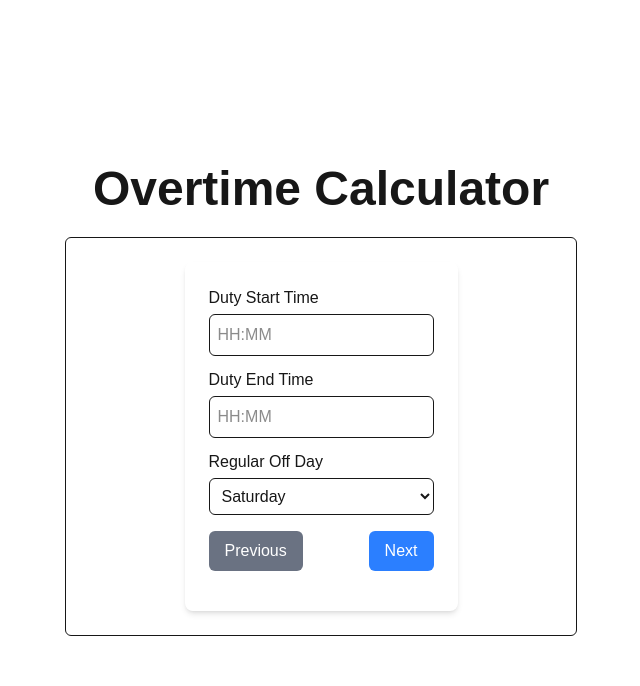
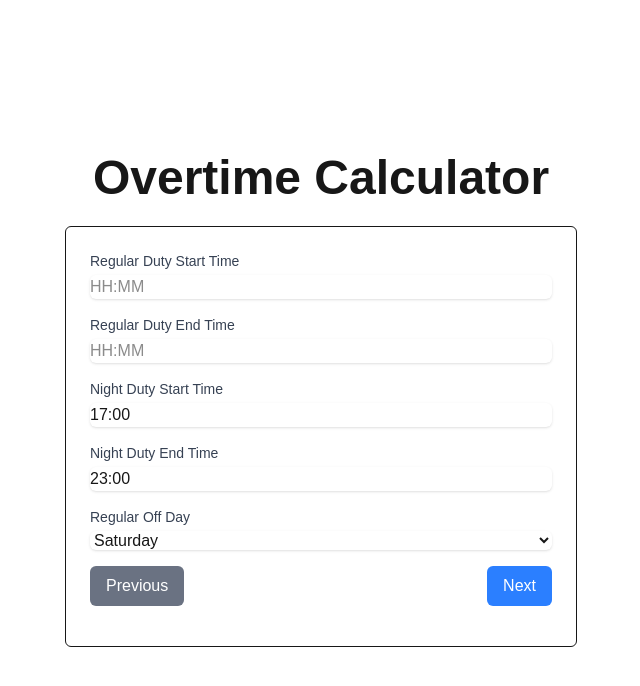
Before and after one commit to tripatheesaman/overtime-app-nac, a Next.js app: page / in a window 1280 px wide. Both pictures are taken after typing "Sample", "Sample", "Sample" into the empty fields and a click on the button "Next". Shown: the top 686 px of the page, without its empty margins (319-959 px from the left). Built offline with nearby package versions, Linux system fonts and the light colour scheme.

Commit message:
Fixed night time data processing logic and implemented level 1

```diff
--- a/app/api/overtime/route.ts
+++ b/app/api/overtime/route.ts
@@ -144,7 +144,9 @@ export const POST = async (req: NextRequest) => {
     data.nightDutyDays,
     data.dutyStartTime,
     data.dutyEndTime,
-    data.regularOffDay
+    data.regularOffDay,
+    data.nightDutyStartTime,
+    data.nightDutyEndTime
   );
   // console.log(overTimeData)
   return NextResponse.json(
--- a/app/components/input-form/Step2.tsx
+++ b/app/components/input-form/Step2.tsx
@@ -9,6 +9,12 @@ const schema = z.object({
     .string()
     .regex(/^([01]\d|2[0-3]):([0-5]\d)$/, "Invalid time format! Use HH:MM"),
   dutyEndTime: z
+    .string()
+    .regex(/^([01]\d|2[0-3]):([0-5]\d)$/, "Invalid time format! Use HH:MM"),
+  nightDutyStartTime: z
+    .string()
+    .regex(/^([01]\d|2[0-3]):([0-5]\d)$/, "Invalid time format! Use HH:MM"),
+  nightDutyEndTime: z
     .string()
     .regex(/^([01]\d|2[0-3]):([0-5]\d)$/, "Invalid time format! Use HH:MM"),
   regularOffDay: z.enum([
@@ -27,72 +33,119 @@ const { step, setStep, formData, setFormData } = useFormContext();
 const {
     register, handleSubmit, formState:{errors}
 } = useForm({
-    defaultValues:formData,
+    defaultValues:{
+        dutyStartTime: formData.dutyStartTime,
+        dutyEndTime: formData.dutyEndTime,
+        nightDutyStartTime: formData.nightDutyStartTime || "17:00",
+        nightDutyEndTime: formData.nightDutyEndTime || "23:00",
+        regularOffDay: formData.regularOffDay
+    },
     resolver:zodResolver(schema)
 })
 
-const onSubmit = (data: Partial<FormData>)=>{
+const onPrevious = ()=>{
+    setStep(1)
+}
+
+const onSubmit = (data:any)=>{
     setFormData(data)
     setStep(3)
+}
 
-
-}
-const onPrevious = () => {
-  setStep(step - 1);
-};
 return (
-   <form
-     onSubmit={handleSubmit(onSubmit)}
-     className="p-6 rounded-lg shadow-md max-w-md mx-auto"
-   >
-     <label className="block font-medium">Duty Start Time</label>
+    <form onSubmit={handleSubmit(onSubmit)} className="w-full">
+      <div className="space-y-4">
+        <div>
+          <label className="block text-sm font-medium text-gray-700">
+            Regular Duty Start Time
+          </label>
           <input
+            type="text"
             {...register("dutyStartTime")}
-       type="text"
+            className="mt-1 block w-full rounded-md border-gray-300 shadow-sm focus:border-blue-500 focus:ring-blue-500"
             placeholder="HH:MM"
-       className="border p-2 rounded-md w-full mt-1"
           />
           {errors.dutyStartTime && (
-       <p className="text-red-500 text-sm">{errors.dutyStartTime.message}</p>
+            <p className="mt-1 text-sm text-red-600">
+              {errors.dutyStartTime.message}
+            </p>
           )}
+        </div>
 
-     {/* Out Time Input */}
-     <label className="block font-medium mt-3">Duty End Time</label>
+        <div>
+          <label className="block text-sm font-medium text-gray-700">
+            Regular Duty End Time
+          </label>
           <input
+            type="text"
             {...register("dutyEndTime")}
-       type="text"
+            className="mt-1 block w-full rounded-md border-gray-300 shadow-sm focus:border-blue-500 focus:ring-blue-500"
             placeholder="HH:MM"
-       className="border p-2 rounded-md w-full mt-1"
           />
           {errors.dutyEndTime && (
-       <p className="text-red-500 text-sm">{errors.dutyEndTime.message}</p>
+            <p className="mt-1 text-sm text-red-600">
+              {errors.dutyEndTime.message}
+            </p>
           )}
+        </div>
 
-     <label className="block font-medium mt-3">Regular Off Day</label>
+        <div>
+          <label className="block text-sm font-medium text-gray-700">
+            Night Duty Start Time
+          </label>
+          <input
+            type="text"
+            {...register("nightDutyStartTime")}
+            className="mt-1 block w-full rounded-md border-gray-300 shadow-sm focus:border-blue-500 focus:ring-blue-500"
+            placeholder="HH:MM"
+          />
+          {errors.nightDutyStartTime && (
+            <p className="mt-1 text-sm text-red-600">
+              {errors.nightDutyStartTime.message}
+            </p>
+          )}
+        </div>
+
+        <div>
+          <label className="block text-sm font-medium text-gray-700">
+            Night Duty End Time
+          </label>
+          <input
+            type="text"
+            {...register("nightDutyEndTime")}
+            className="mt-1 block w-full rounded-md border-gray-300 shadow-sm focus:border-blue-500 focus:ring-blue-500"
+            placeholder="HH:MM"
+          />
+          {errors.nightDutyEndTime && (
+            <p className="mt-1 text-sm text-red-600">
+              {errors.nightDutyEndTime.message}
+            </p>
+          )}
+        </div>
+
+        <div>
+          <label className="block text-sm font-medium text-gray-700">
+            Regular Off Day
+          </label>
           <select
             {...register("regularOffDay")}
-       className="border p-2 rounded-md w-full mt-1"
+            className="mt-1 block w-full rounded-md border-gray-300 shadow-sm focus:border-blue-500 focus:ring-blue-500"
           >
-       <option className="bg-blue-700" value="">
-         Select Off Day
-       </option>
-       {[
-         "Sunday",
-         "Monday",
-         "Tuesday",
-         "Wednesday",
-         "Thursday",
-         "Friday",
-         "Saturday",
-       ].map((day) => (
-         <option className="bg-blue-700" key={day} value={day}>
-           {day}
-         </option>
-       ))}
+            <option value="Sunday">Sunday</option>
+            <option value="Monday">Monday</option>
+            <option value="Tuesday">Tuesday</option>
+            <option value="Wednesday">Wednesday</option>
+            <option value="Thursday">Thursday</option>
+            <option value="Friday">Friday</option>
+            <option value="Saturday">Saturday</option>
           </select>
           {errors.regularOffDay && (
-       <p className="text-red-500 text-sm">{errors.regularOffDay.message}</p>
+            <p className="mt-1 text-sm text-red-600">
+              {errors.regularOffDay.message}
+            </p>
           )}
+        </div>
+      </div>
 
       <div className="flex justify-between py-4">
         <button
@@ -114,5 +167,4 @@ const onPrevious = () => {
   );
 };
 
-
-export default Step2
+export default Step2;
--- a/app/components/input-form/Step4.tsx
+++ b/app/components/input-form/Step4.tsx
@@ -121,8 +121,7 @@ const Step4 = () => {
     sheet.getCell("H43").value = totalRegularOT.toFixed(2);
     sheet.getCell("D43").value = totalHolidayOT.toFixed(2);
     sheet.getCell("F44").value = (totalRegularOT + totalHolidayOT).toFixed(2);
-    if (totalNightHours > 0)
-      sheet.getCell("K43").value = totalNightHours.toFixed(2);
+    sheet.getCell("K43").value = totalNightHours.toFixed(2);
 
     const buffer = await workbook.xlsx.writeBuffer();
     const blob = new Blob([buffer], {
--- a/app/lib/helpers/calculateovertime.ts
+++ b/app/lib/helpers/calculateovertime.ts
@@ -49,7 +49,9 @@ function getOvertimeIntervals(
   dutyStart: string,
   dutyEnd: string,
   isHoliday: boolean,
-  isNight: boolean
+  isNight: boolean,
+  nightDutyStart: string,
+  nightDutyEnd: string
 ) {
   const result: {
     beforeDuty?: [string, string];
@@ -67,20 +69,38 @@ function getOvertimeIntervals(
   const dutyStartTime = parseTime(dutyStart);
   const dutyEndTime = parseTime(dutyEnd);
   const midnight = dayjs().startOf("day").add(1, "day");
+  const nightStartTime = parseTime(nightDutyStart);
+  const nightEndTime = parseTime(nightDutyEnd);
 
   if (isHoliday) {
-    if (!isNight) result.holiday = [formatTime(start), formatTime(end)];
-    else result.holiday = [formatTime(start), "23:00"];
-
     if (isNight) {
-      const nightStart = dayjs().startOf("day").add(1, "day");
-      if (end.isAfter(nightStart)) {
-        result.night = [formatTime(nightStart), formatTime(end)];
+      // For night duty on holidays, everything before midnight is holiday overtime
+      if (end.isAfter(midnight)) {
+        result.holiday = [formatTime(start), formatTime(midnight)];
+        result.night = [formatTime(midnight), formatTime(end)];
+      } else {
+        result.holiday = [formatTime(start), formatTime(end)];
       }
+    } else {
+      result.holiday = [formatTime(start), formatTime(end)];
     }
     return result;
   }
 
+  if (isNight) {
+    // For regular night duty
+    if (start.isBefore(nightStartTime)) {
+      result.beforeDuty = [formatTime(start), formatTime(nightStartTime)];
+    }
+
+    if (end.isAfter(midnight)) {
+      result.afterDuty = [formatTime(nightEndTime), formatTime(midnight)];
+      result.night = [formatTime(midnight), formatTime(end)];
+    } else if (end.isAfter(nightEndTime)) {
+      result.afterDuty = [formatTime(nightEndTime), formatTime(end)];
+    }
+  } else {
+    // For regular duty
     if (start.isBefore(dutyStartTime)) {
       result.beforeDuty = [formatTime(start), formatTime(dutyStartTime)];
     }
@@ -91,6 +111,7 @@ function getOvertimeIntervals(
       result.afterDuty = [formatTime(dutyEndTime), formatTime(midnight)];
       result.night = [formatTime(midnight), formatTime(end)];
     }
+  }
 
   return result;
 }
@@ -100,7 +121,9 @@ const CalculateOvertime = async (
   nightDutyDays: number[] = [],
   regularStart: string,
   regularEnd: string,
-  regularOffDay: string
+  regularOffDay: string,
+  nightDutyStart: string,
+  nightDutyEnd: string
 ) => {
   const currentMonthDetails = await getCurrentMonthDetails();
 
@@ -111,9 +134,6 @@ const CalculateOvertime = async (
     "name" in currentMonthDetails
   ) {
     const { startDay, holidays, numberOfDays, name } = currentMonthDetails;
-
-    const nightStart = "17:00";
-    const nightEnd = "23:00";
 
     const results: {
       day: number;
@@ -155,8 +175,8 @@ const CalculateOvertime = async (
       else if (isCHD) typeOfHoliday = "CHD";
 
       const isNightDuty = nightDutyDays.includes(dayNumber);
-      const dutyStartTime = isNightDuty ? nightStart : regularStart;
-      let dutyEndTime = isNightDuty ? nightEnd : regularEnd;
+      const dutyStartTime = isNightDuty ? nightDutyStart : regularStart;
+      let dutyEndTime = isNightDuty ? nightDutyEnd : regularEnd;
       if (isDayBeforeOff && !isNightDuty) {
         dutyEndTime = calculateTwoHoursBefore(regularEnd);
       }
@@ -180,7 +200,9 @@ const CalculateOvertime = async (
         dutyStartTime,
         dutyEndTime,
         isHoliday,
-        isNightDuty
+        isNightDuty,
+        nightDutyStart,
+        nightDutyEnd
       );
 
       let total = 0;
--- a/app/types/InputFormType.ts
+++ b/app/types/InputFormType.ts
@@ -19,6 +19,8 @@ export interface FormData {
   regularOffDay: dayOfWeek;
   dutyStartTime: string;
   dutyEndTime: string;
+  nightDutyStartTime: string;
+  nightDutyEndTime: string;
   inOutTimes: AttendanceRecord[];
   nightDutyDays: number[];
 }
```
Also changed, not shown: app/lib/helpers/formatNightTime.ts (+1 -24 lines), 1 other file (tests, documents, lock files or other folders). Lines whose indentation alone changed are shown as unchanged.
